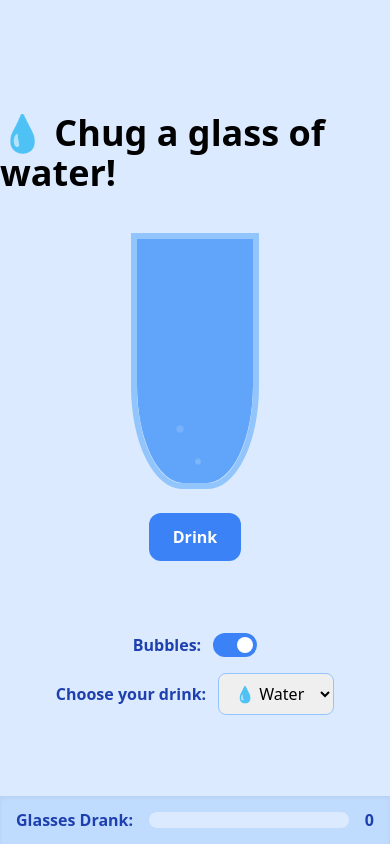
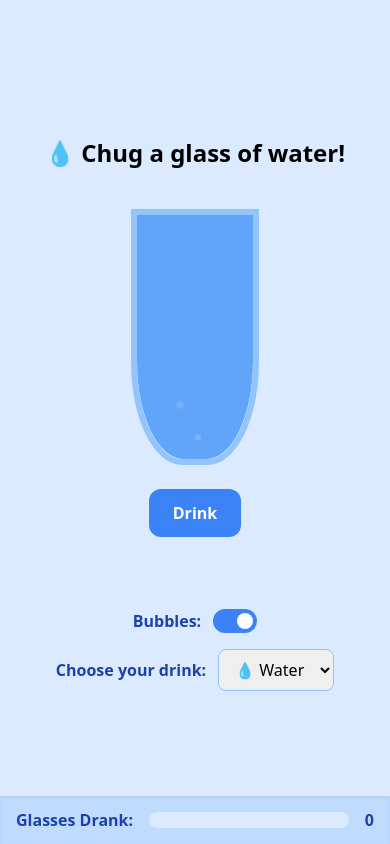
Before and after one commit to andrei-pascanean/chugger, a plain HTML site: page index.html in a window 390 px wide. Drawn offline with nearby package versions, Linux system fonts and the light colour scheme.

Commit message:
resized title

```diff
--- a/index.html
+++ b/index.html
@@ -9,7 +9,9 @@
 </head>
 
 <body class="bg-blue-100 flex flex-col items-center justify-center min-h-screen">
-    <h1 id="mainTitle" class="text-4xl font-bold mb-10">💧 Chug a glass of water!</h1>
+    <h1 id="mainTitle" class="text-2xl sm:text-4xl font-bold mb-10 text-center max-w-xs sm:max-w-lg mx-auto">
+        💧 Chug a glass of water!
+    </h1>
 
     <div id="glass"
         class="w-32 h-64 relative rounded-b-[40%] overflow-hidden shadow-inner border-2 border-[6px] border-blue-300">
```
